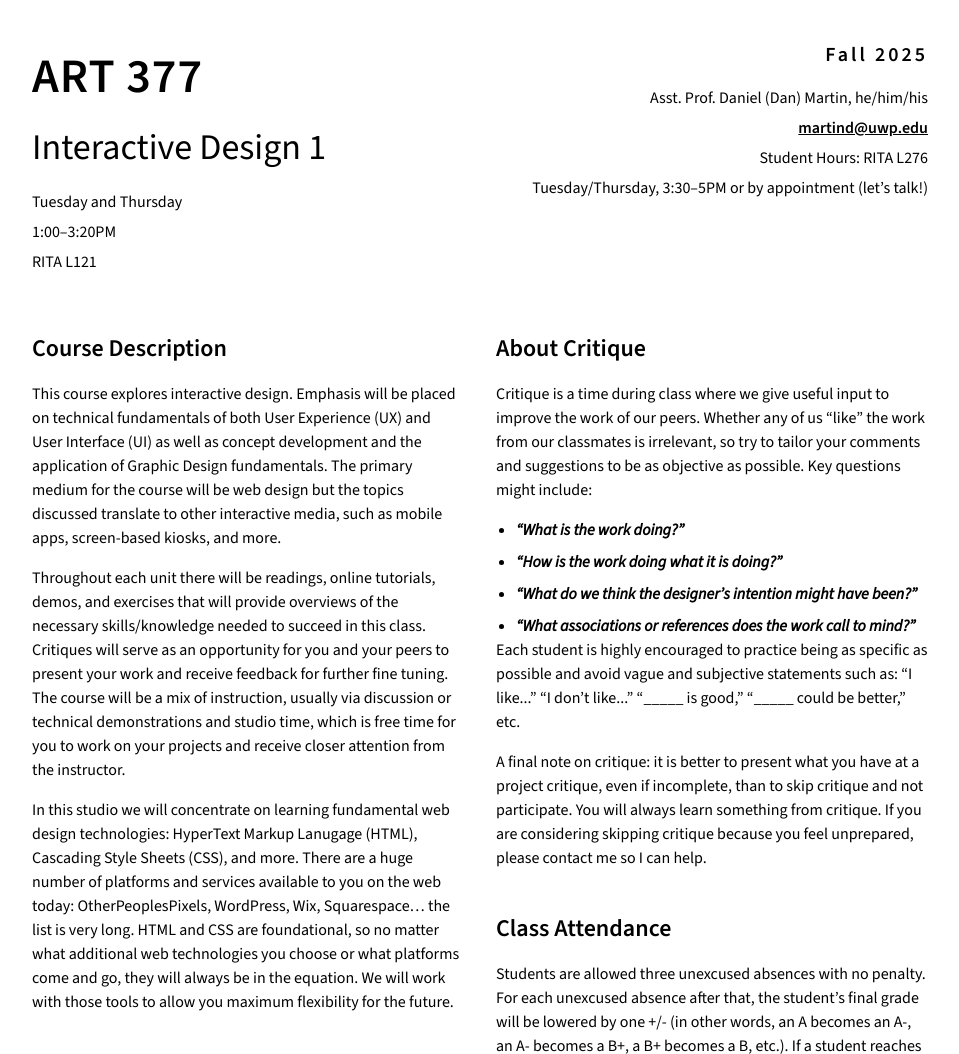
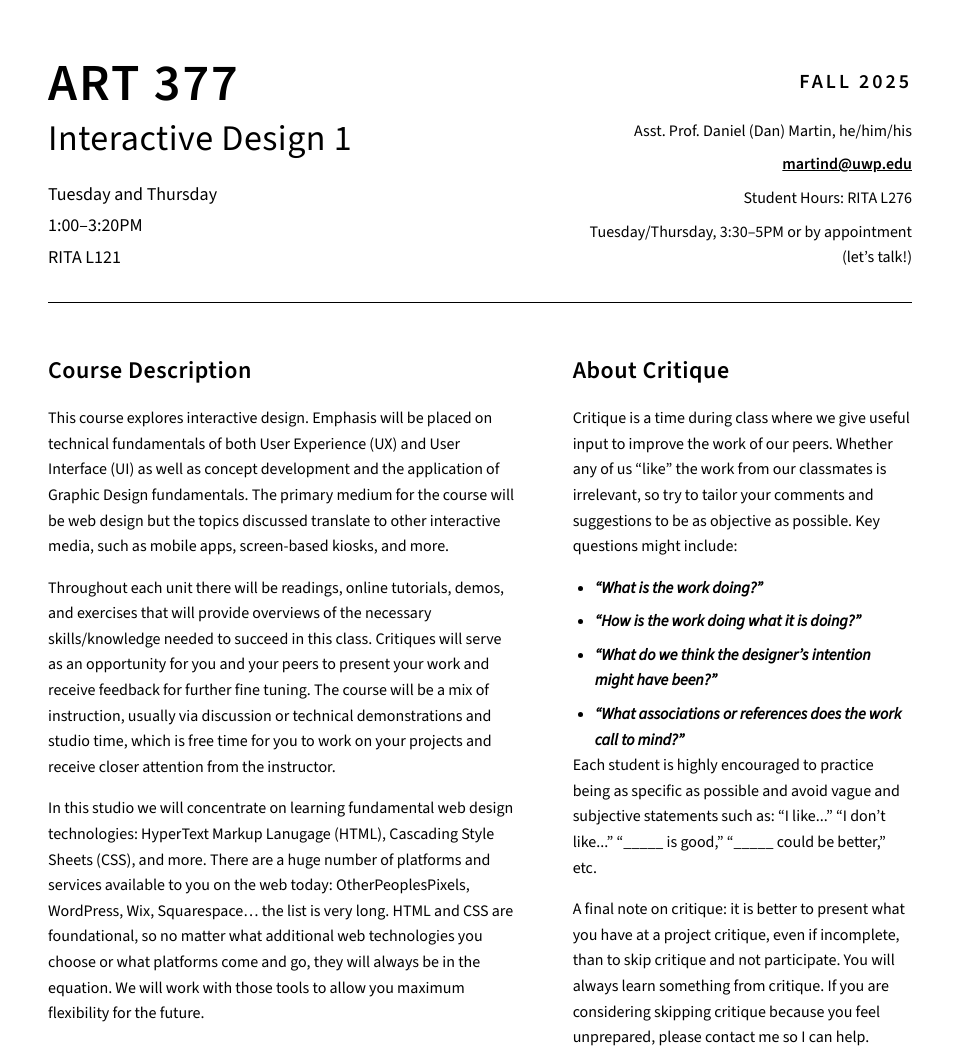
Before and after one commit to RooGingy/ART377, a plain HTML site: page A02_Syllabus/index.html in a window 1280 px wide. Shown: the top 1054 px of the page, without its empty margins (160-1119 px from the left). Drawn offline with nearby package versions, Linux system fonts and the light colour scheme.

Commit message:
Refine syllabus layout without grid

```diff
--- a/A02_Syllabus/css/styles.css
+++ b/A02_Syllabus/css/styles.css
@@ -7,7 +7,8 @@
 body {
   margin: 0;
   font-family: 'Source Sans 3', sans-serif;
-  line-height: 1.5;
+  font-size: 16px;
+  line-height: 1.6;
   color: #000;
   background: #fff;
 }
@@ -15,7 +16,7 @@ body {
 .page {
   max-width: 960px;
   margin: 0 auto;
-  padding: 40px 32px 64px;
+  padding: 56px 48px 96px;
 }
 
 a {
@@ -29,61 +30,80 @@ a:focus {
 }
 
 mark {
-  background: none;
+  background: transparent;
   font-weight: 600;
 }
 
 .page-header {
   display: flex;
+  align-items: flex-end;
   justify-content: space-between;
-  align-items: flex-start;
-  gap: 32px;
-  margin-bottom: 56px;
+  gap: 48px;
+  padding-bottom: 32px;
+  margin-bottom: 48px;
+  border-bottom: 1px solid #000;
 }
 
-.header-column {
-  flex: 1 1 0;
+.header-primary {
+  flex: 0 1 60%;
 }
 
-.header-column.secondary {
+.header-secondary {
+  flex: 0 1 40%;
   text-align: right;
-}
-
-.course-heading {
-  margin-bottom: 16px;
 }
 
 .course-number {
   margin: 0;
-  font-size: 48px;
+  font-size: 52px;
   font-weight: 600;
-  letter-spacing: 1px;
+  letter-spacing: 2px;
+  text-transform: uppercase;
+  line-height: 1.05;
 }
 
 .course-title {
   margin: 8px 0 0;
   font-size: 36px;
   font-weight: 400;
+  letter-spacing: 0.5px;
+  line-height: 1.1;
+}
+
+.meeting-info {
+  margin-top: 24px;
+}
+
+.detail-list {
+  margin: 0;
+  padding: 0;
+  list-style: none;
+}
+
+.meeting-list li {
+  font-size: 18px;
+  margin-bottom: 6px;
+  line-height: 1.4;
+}
+
+.meeting-list li:last-child {
+  margin-bottom: 0;
 }
 
 .course-term {
-  margin: 0 0 16px;
+  margin: 0 0 24px;
   font-size: 20px;
   font-weight: 600;
   letter-spacing: 3px;
+  text-transform: uppercase;
+  line-height: 1.2;
 }
 
-.detail-list {
-  list-style: none;
-  margin: 0;
-  padding: 0;
+.contact-list li {
+  margin-bottom: 8px;
 }
 
-.detail-list li {
-  margin-bottom: 6px;
-}
-
-.detail-list li:last-child {
+.contact-list li:last-child {
   margin-bottom: 0;
 }
 
@@ -91,18 +111,26 @@ mark {
   font-weight: 600;
 }
 
-.layout {
+.page-columns {
   display: flex;
-  gap: 32px;
   align-items: flex-start;
+  gap: 56px;
 }
 
 .column {
   flex: 1 1 0;
 }
 
+.primary-column {
+  flex-basis: 58%;
+}
+
+.secondary-column {
+  flex-basis: 42%;
+}
+
 .section {
-  margin-bottom: 40px;
+  margin-bottom: 48px;
 }
 
 .section:last-child {
@@ -113,6 +141,7 @@ mark {
   margin: 0 0 16px;
   font-size: 24px;
   font-weight: 600;
+  letter-spacing: 0.5px;
 }
 
 .section-note {
@@ -131,7 +160,7 @@ mark {
 
 .item-list {
   margin: 0;
-  padding-left: 20px;
+  padding-left: 22px;
 }
 
 .item-list li {
@@ -143,7 +172,7 @@ mark {
 }
 
 .subsection {
-  margin-top: 24px;
+  margin-top: 28px;
 }
 
 .subsection:first-child {
@@ -154,27 +183,48 @@ mark {
   margin: 0 0 12px;
   font-size: 18px;
   font-weight: 600;
+  letter-spacing: 0.4px;
 }
 
 .subsection p {
-  margin: 0;
+  margin: 0 0 16px;
 }
 
-@media (max-width: 800px) {
+.subsection p:last-child {
+  margin-bottom: 0;
+}
+
+@media (max-width: 900px) {
   .page {
-    padding: 32px 20px 48px;
+    padding: 40px 24px 72px;
   }
 
   .page-header {
     flex-direction: column;
+    align-items: flex-start;
+    gap: 24px;
     text-align: left;
   }
 
-  .header-column.secondary {
+  .header-secondary {
     text-align: left;
   }
 
-  .layout {
+  .course-number {
+    font-size: 44px;
+  }
+
+  .course-title {
+    font-size: 32px;
+  }
+
+  .page-columns {
     flex-direction: column;
+    gap: 40px;
+  }
+
+  .primary-column,
+  .secondary-column {
+    flex-basis: auto;
   }
 }
--- a/A02_Syllabus/index.html
+++ b/A02_Syllabus/index.html
@@ -15,20 +15,20 @@
   <body>
     <div class="page">
       <header class="page-header">
-        <div class="header-column">
-          <div class="course-heading">
-            <p class="course-number">ART 377</p>
-            <h1 class="course-title">Interactive Design 1</h1>
+        <div class="header-primary">
+          <p class="course-number">ART 377</p>
+          <h1 class="course-title">Interactive Design 1</h1>
+          <div class="meeting-info">
+            <ul class="detail-list meeting-list" aria-label="Class schedule">
+              <li>Tuesday and Thursday</li>
+              <li>1:00–3:20PM</li>
+              <li>RITA L121</li>
+            </ul>
           </div>
-          <ul class="detail-list" aria-label="Class schedule">
-            <li>Tuesday and Thursday</li>
-            <li>1:00–3:20PM</li>
-            <li>RITA L121</li>
-          </ul>
         </div>
-        <div class="header-column secondary">
+        <div class="header-secondary">
           <p class="course-term">Fall 2025</p>
-          <ul class="detail-list" aria-label="Instructor details">
+          <ul class="detail-list contact-list" aria-label="Instructor details">
             <li>Asst. Prof. Daniel (Dan) Martin, he/him/his</li>
             <li>
               <a class="detail-link" href="mailto:martind@uwp.edu">martind@uwp.edu</a>
@@ -39,8 +39,8 @@
         </div>
       </header>
 
-      <main class="layout">
-        <div class="column">
+      <main class="page-columns">
+        <article class="column primary-column">
           <section class="section">
             <h2 class="section-title">Course Description</h2>
             <p>
@@ -263,9 +263,9 @@
               <li>F = 59% and below</li>
             </ul>
           </section>
-        </div>
+        </article>
 
-        <div class="column">
+        <aside class="column secondary-column">
           <section class="section">
             <h2 class="section-title">About Critique</h2>
             <p>
@@ -510,7 +510,7 @@
               </p>
             </div>
           </section>
-        </div>
+        </aside>
       </main>
     </div>
   </body>
```
